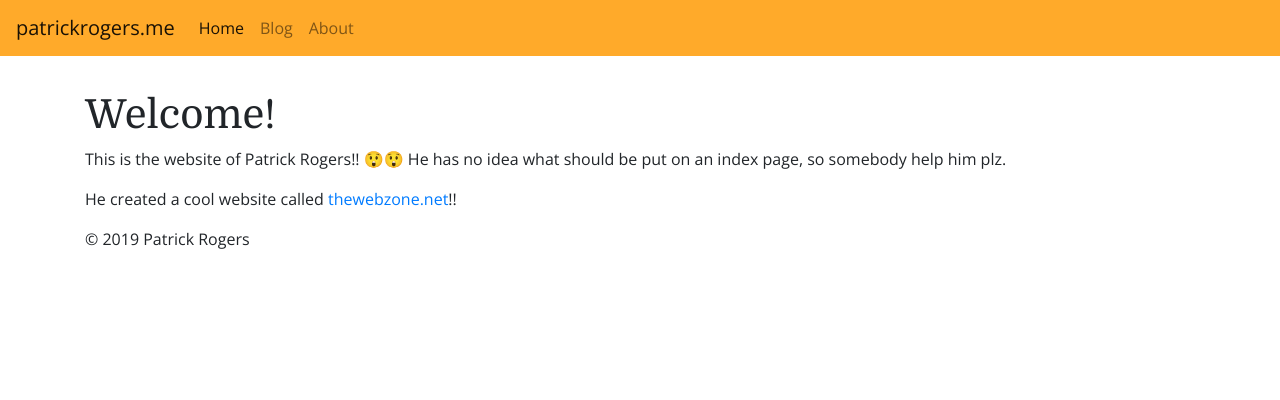
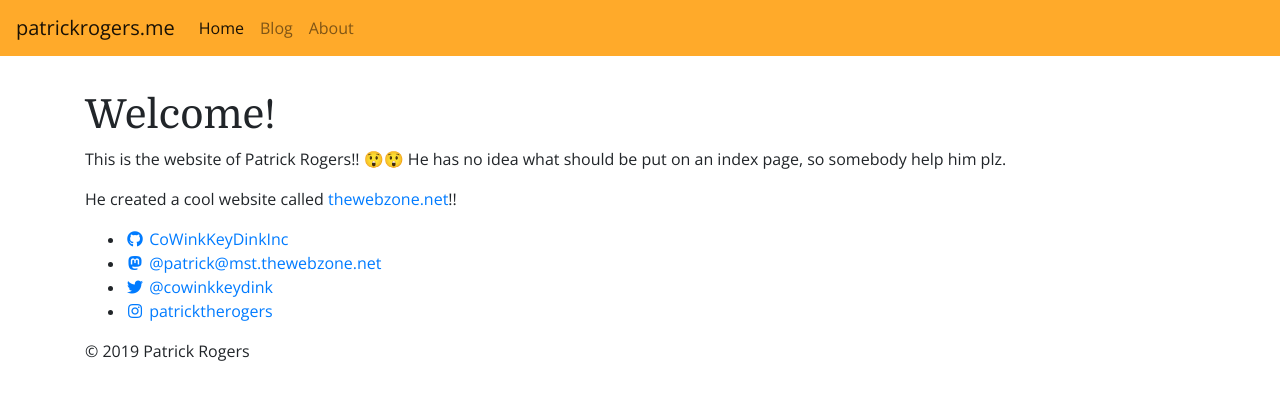
Before and after one commit to CoWinkKeyDinkInc/CoWinkKeyDinkInc.github.io, a Jekyll site: the page built from index.md, in a window 1280 px wide. Shown: the top 400 px of the page. Built offline with Jekyll 4.4.1, drawn with Linux system fonts in a browser that asks for light colours; nearby versions of some CDN libraries; our own code applies the rules of GitHub Pages for plain Markdown files.

Commit message:
add fontawesome and get this thing out

```diff
--- a/_includes/head.html
+++ b/_includes/head.html
@@ -15,6 +15,9 @@
   <meta name="msapplication-TileColor" content="#da532c">
   <meta name="theme-color" content="#ffffff">
 
+  <!-- Font Awesome -->
+  <link rel="stylesheet" href="https://use.fontawesome.com/releases/v5.8.1/css/all.css" integrity="sha384-50oBUHEmvpQ+1lW4y57PTFmhCaXp0ML5d60M1M7uH2+nqUivzIebhndOJK28anvf" crossorigin="anonymous">
+
   <link href="https://fonts.googleapis.com/css?family=Domine|Open+Sans" rel="stylesheet">
   <link rel="stylesheet" href="assets/css/main.css" type="text/css" />
   <title>{{ page.title }}</title>
--- a/index.md
+++ b/index.md
@@ -14,4 +14,7 @@ He created a cool website called [thewebzone.net][2]!!
 [1]: assets/construction.gif
 [2]: https://thewebzone.net
 
-<p><a rel="me" class="hidden" href="https://mst.thewebzone.net/@patrick">Mastodon</a></p>
+ - <a href="https://github.com/CoWinkKeyDinkInc"><i class="fab fa-fw fa-github"></i> CoWinkKeyDinkInc</a>
+ - <a rel="me" href="https://mst.thewebzone.net/@patrick"><i class="fab fa-fw fa-mastodon"></i> @patrick@mst.thewebzone.net</a>
+ - <a href="https://twitter.com/cowinkkeydink"><i class="fab fa-fw fa-twitter"></i> @cowinkkeydink</a>
+ - <a href="https://instagram.com/patricktherogers"><i class="fab fa-fw fa-instagram"></i> patricktherogers</a>
```
